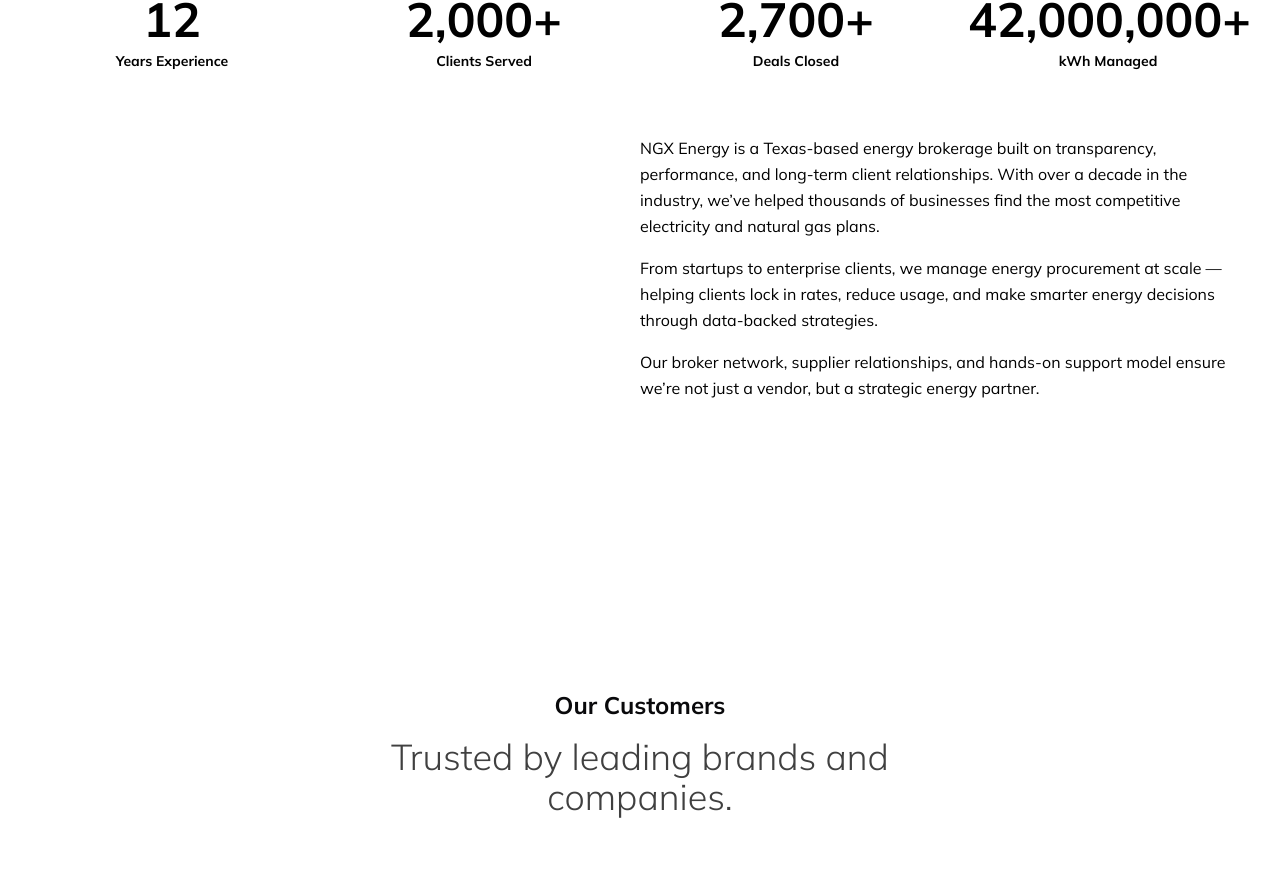
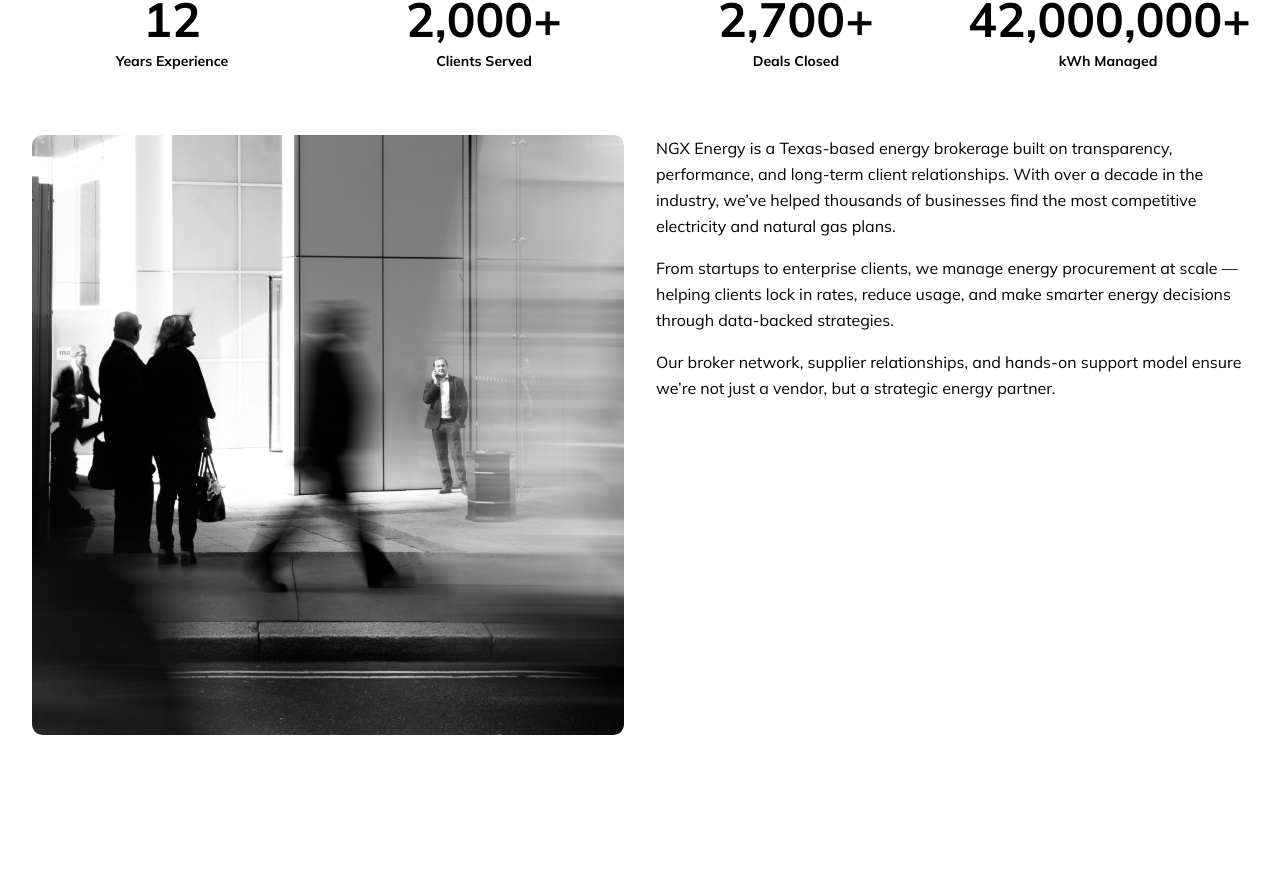
Before and after one commit to anthonynuge/landing-page-national-gridx, a Next.js app: page / in a window 1280 px wide. Shown: the part 9885-10772 px from the top of the page. Built offline with nearby package versions, Linux system fonts and the light colour scheme.

Commit message:
Update to two column layout with image for stats.

```diff
--- a/src/components/home/StatsSection.tsx
+++ b/src/components/home/StatsSection.tsx
@@ -1,5 +1,6 @@
 "use client";
 
+import Image from "next/image";
 import AnimatedNumber from "../animations/AnimatedNumber";
 
 const stats = [
@@ -46,8 +47,17 @@ export default function StatsSection() {
           ))}
         </div>
 
-        <div className="w-full grid grid-cols-1 sm:grid-cols-2">
-          <div className="text-black space-y-4 mx-auto text-sm md:text-base 2xl:text-xl leading-relaxed col-start-2">
+        <div className="w-full grid grid-cols-1 sm:grid-cols-2 gap-8">
+          <div className="relative h-[600px]">
+            <Image
+              src="/home/numbers.jpg"
+              alt="Stats image"
+              fill
+              className="object-bottom object-cover rounded-lg"
+              sizes="(max-width: 768px) 100vw, (max-width: 1200px) 50vw, 100vw"
+            />
+          </div>
+          <div className="text-black space-y-4 mx-auto text-sm md:text-base 2xl:text-lg leading-relaxed col-start-2">
             <p>
               NGX Energy is a Texas-based energy brokerage built on
               transparency, performance, and long-term client relationships.
```
Also changed, not shown: public/home/numbers.jpg (added).
